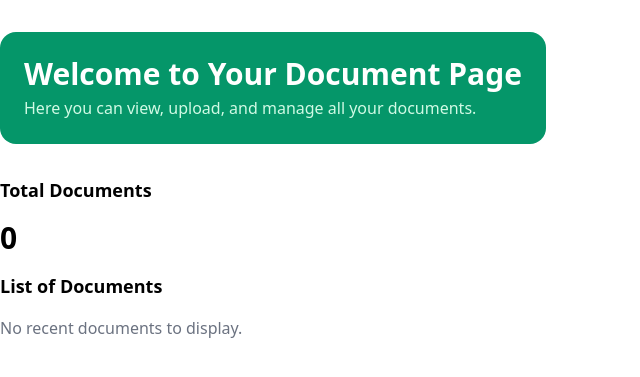
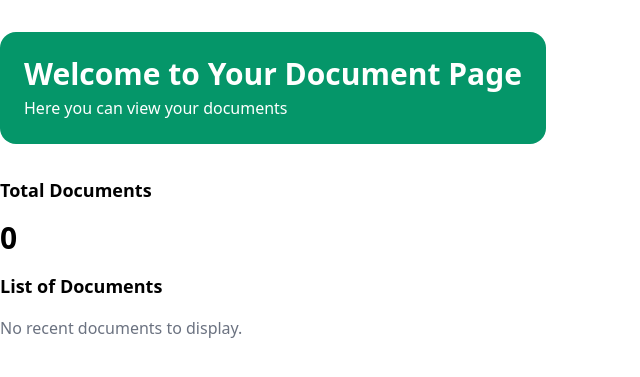
Before and after one commit to 09078270504/EDMS, a Django app: page /documents_view/ in a window 1280 px wide. Shown: the part 72-449 px from the top of the page, without its empty margins (0-640 px from the left). Run offline with Django 5.2, Linux system fonts and the light colour scheme; the visitor is signed in with stand-in values (Sample User, id 1); data that the repository does not hold is empty.

Commit message:
fix: rephrased the sub head of document page

```diff
--- a/webocr/templates/auth/dashboard.html
+++ b/webocr/templates/auth/dashboard.html
@@ -7,7 +7,7 @@
   <!-- Heading -->
   <div>
     <h2 class="text-3xl font-extrabold">Welcome to Your Document Page</h2>
-    <p class="mt-1 text-green-100">Here you can view, upload, and manage all your documents.</p>
+    <p class="mt-1 text-white-100">Here you can view your documents</p>
   </div>
 </div>
 
```
